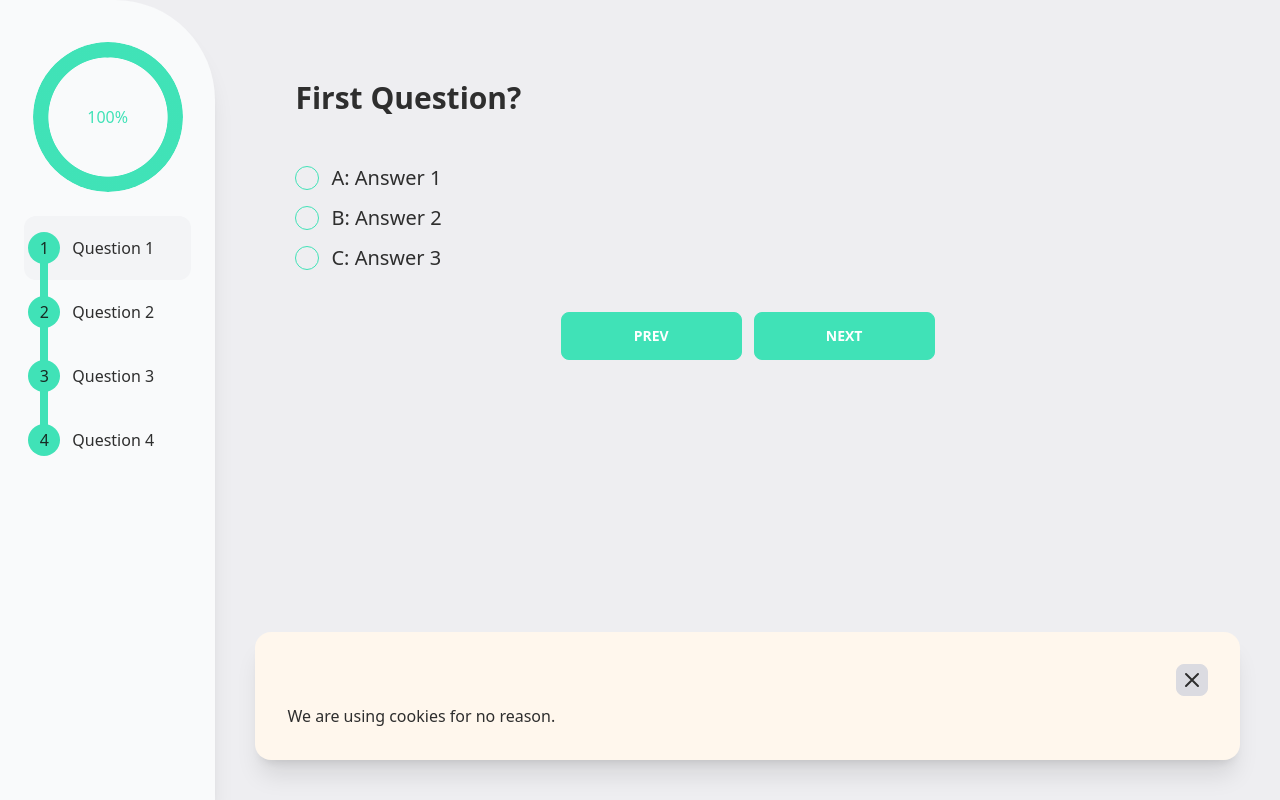
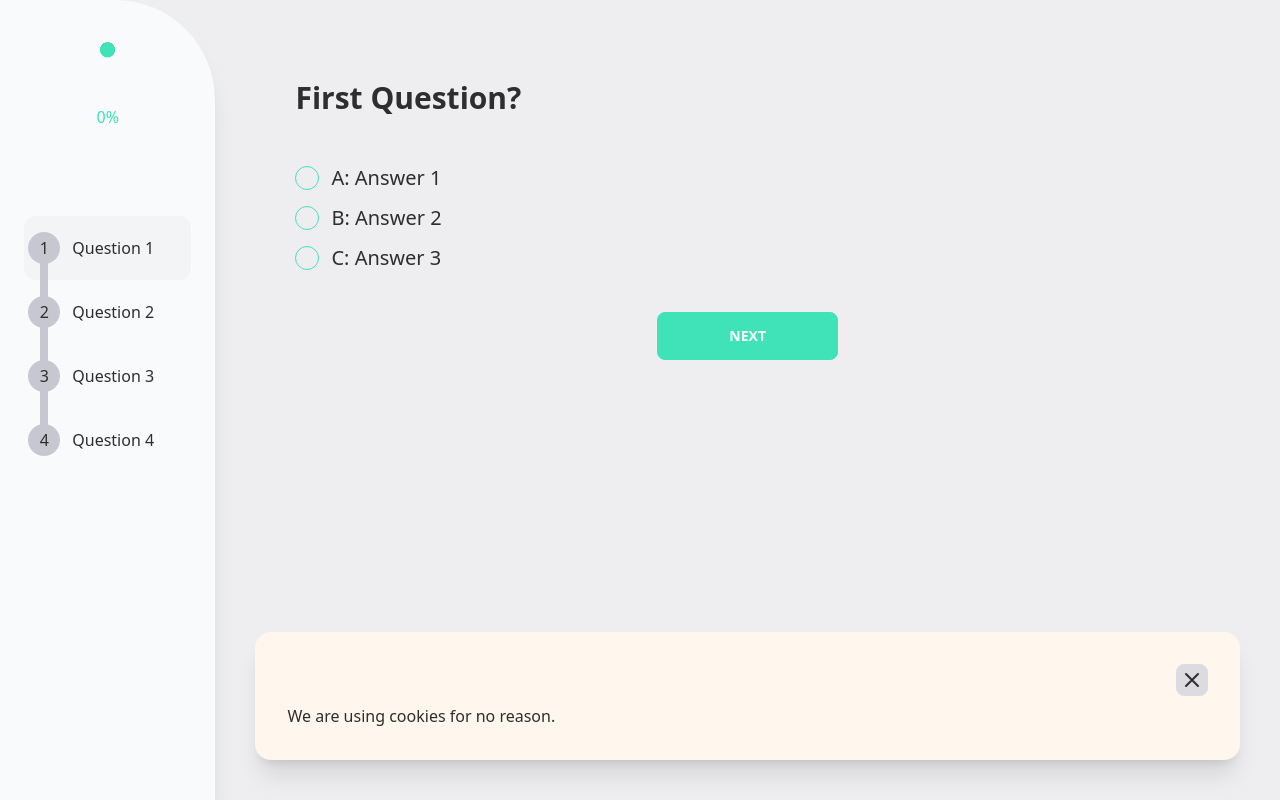
Before and after one commit to mondaylabs/levelup, a React (Vite) app in the folder frontend/: page /question/1 in a window 1280 px wide. Built offline with nearby package versions, Linux system fonts and the light colour scheme.

Commit message:
Questions

```diff
--- a/frontend/src/pages/QuestionDetail.jsx
+++ b/frontend/src/pages/QuestionDetail.jsx
@@ -86,11 +86,39 @@ function QuestionDetail({}) {
     const letters = ['A', 'B', 'C', 'D']
     const [thisQuestion, setThisQuestion] = useState(null)
     const [passed, setPassed] = useState([])
+
     const params = useParams()
+    const thisIndex = tests.results.indexOf(thisQuestion)
+    const procente = Math.ceil((passed.length * 100) / tests.results.length)
 
     useEffect(() => {
         setThisQuestion(tests.results.find(i => i.id === +params.id))
+
     }, [params])
+
+    const next = () => {
+        let id = tests.results.find((item, index) => index === thisIndex + 1).id
+        navigate(`/question/${id}`)
+    }
+
+    const prev = () => {
+        let id = tests.results.find((item, index) => index === thisIndex - 1).id
+        navigate(`/question/${id}`)
+    }
+
+    const handleChange = (question, answer) => {
+        const changed = passed.find(item => item.question === thisQuestion.id)
+        if (!changed) {
+            setPassed([...passed, {question, answer}])
+        } else {
+            setPassed(passed.map(item => {
+                if (item.question === thisQuestion.id) {
+                    item.answer = answer
+                }
+                return item
+            }))
+        }
+    }
 
 
     return (
@@ -98,13 +126,16 @@ function QuestionDetail({}) {
             <div className="w-[20%] bg-gray-50  h-[100vh] shadow-xl
              flex gap-[24px] items-center p-[15px] py-[10px] flex-col rounded-se-[100px]">
                 <div className="flex items-center justify-center pt-[32px]">
-                    <div className="radial-progress text-success" style={{"--value": 100, "--size": "150px"}}>100%</div>
+                    <div className="radial-progress text-success duration-500" style={{"--value": procente, "--size": "150px"}}>{procente}%</div>
                 </div>
                 <ul className="steps steps-vertical max-h-[70vh] overflow-auto w-[90%] text-center ">
                     {tests.results.length ? tests.results.map(question => (
                         <li
                             onClick={() => navigate(`/question/${question.id}`)}
-                            className={`${params.id == question.id ? 'bg-gray-100' : ''} step step-success  cursor-pointer rounded-xl  hover:bg-gray-100 `}
+                            className={`${params.id == question.id ? 'bg-gray-100' : ''}
+                            step ${passed.find(item => item.question === question.id) ? 'step-success' : ''}
+                            cursor-pointer rounded-xl
+                            hover:bg-gray-100 `}
                             key={question.id}>
                             Question {question.id}
                         </li>
@@ -122,7 +153,13 @@ function QuestionDetail({}) {
                                 <div className="flex flex-col gap-3 ">
                                     {thisQuestion.answers.map((answer, index) => (
                                         <label className="flex items-center gap-3" key={answer.id}>
-                                            <input type="radio" className="radio radio-success" name="answer"/>
+                                            <input
+                                                type="radio"
+                                                className="radio radio-success"
+                                                name="answer"
+                                                onChange={() => handleChange(thisQuestion.id, answer.id)}
+                                                checked={passed.find(item => item.answer === answer.id)}
+                                            />
                                             <span className="text-xl">{letters[index]}: {answer.text}</span>
                                         </label>
 
@@ -134,14 +171,24 @@ function QuestionDetail({}) {
 
                     </div>
                     <div className="flex items-center gap-3 justify-center w-[100%]">
-                        <Button
+                        {thisIndex ? <Button
+                            onClick={() => prev()}
                             text={'Prev'}
                             className={'btn-success text-white w-[20%]'}
-                        />
-                        <Button
-                            text={'Next'}
-                            className={'btn btn-success text-white w-[20%]'}
-                        />
+                        /> : ''}
+                        {thisIndex === tests.results.length - 1 ? (
+                            <Button
+                                text={'End'}
+                                className={'btn btn-success text-white w-[20%]'}
+                            />
+                        ) : (
+                            <Button
+                                onClick={() => next()}
+                                text={'Next'}
+                                className={'btn btn-success text-white w-[20%]'}
+                            />
+                        )}
+
                     </div>
                 </div>
                 <div className="card w-[100%] bg-orange-50 shadow-xl">
@@ -151,7 +198,7 @@ function QuestionDetail({}) {
                                 <svg xmlns="http://www.w3.org/2000/svg" className="h-6 w-6" fill="none"
                                      viewBox="0 0 24 24"
                                      stroke="currentColor">
-                                    <path stroke-linecap="round" stroke-linejoin="round" stroke-width="2"
+                                    <path strokeLinecap="round" strokeLinejoin="round" strokeWidth="2"
                                           d="M6 18L18 6M6 6l12 12"/>
                                 </svg>
                             </button>
```
